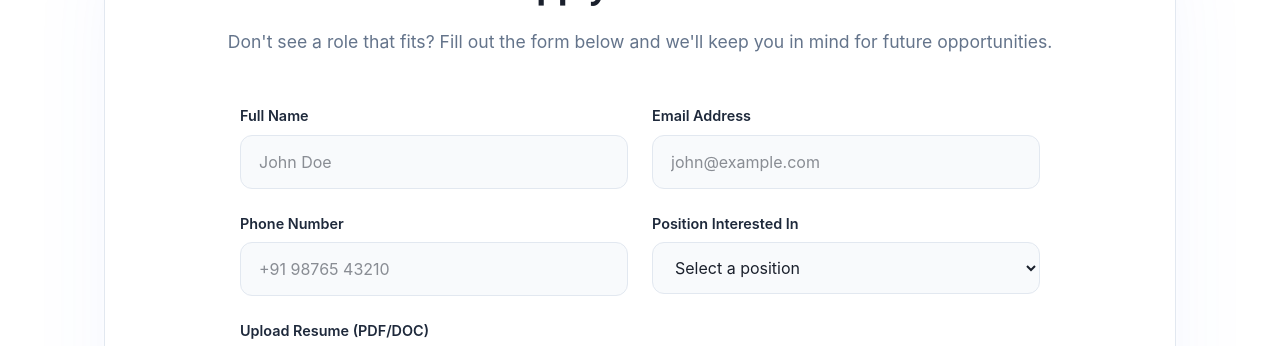
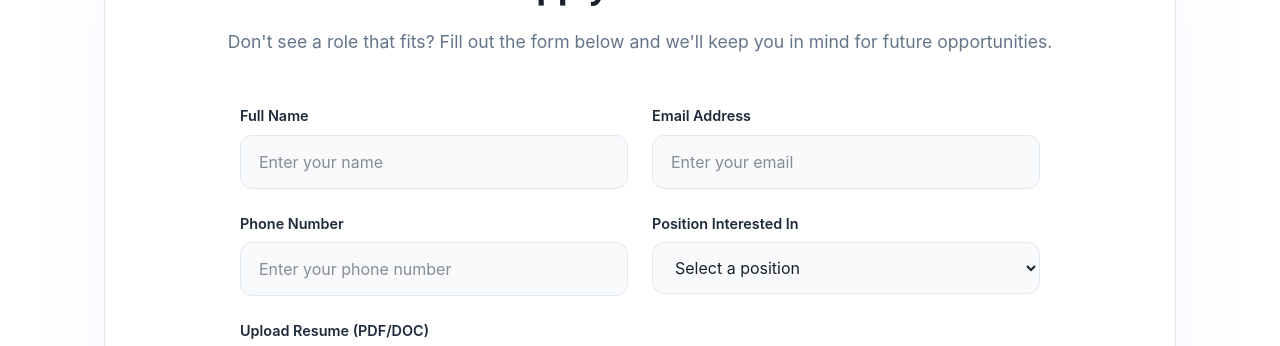
Before and after one commit to Target-blackbox/Kodryxai_official, a React (Vite) app: page /careers in a window 1280 px wide. Shown: the part 2720-3066 px from the top of the page. Built offline with nearby package versions, Linux system fonts and the light colour scheme; a small style sheet from the web is missing.

Commit message:
feat: add CareersPage component with job listings and application form

```diff
--- a/src/pages/CareersPage.tsx
+++ b/src/pages/CareersPage.tsx
@@ -184,7 +184,7 @@ const CareersPage = () => {
                       type="text"
                       id="name"
                       name="name"
-                      placeholder="John Doe"
+                      placeholder="Enter your name"
                       required
                       value={formData.name}
                       onChange={handleInputChange}
@@ -196,7 +196,7 @@ const CareersPage = () => {
                       type="email"
                       id="email"
                       name="email"
-                      placeholder="john@example.com"
+                      placeholder="Enter your email"
                       required
                       value={formData.email}
                       onChange={handleInputChange}
@@ -208,7 +208,7 @@ const CareersPage = () => {
                       type="tel"
                       id="phone"
                       name="phone"
-                      placeholder="+91 98765 43210"
+                      placeholder="Enter your phone number"
                       required
                       value={formData.phone}
                       onChange={handleInputChange}
@@ -260,7 +260,7 @@ const CareersPage = () => {
                       onChange={handleFileChange}
                     />
                     <div className="file-upload-content">
-                      <svg width="24" height="24" viewBox="0 0 24 24" fill="none" stroke="currentColor" strokeWidth="2" strokeLinecap="round" strokeLinejoin="round"><path d="M21 15v4a2 2 0 0 1-2 2H5a2 2 0 0 1-2-2v-4"/><polyline points="17 8 12 3 7 8"/><line x1="12" y1="3" x2="12" y2="15"/></svg>
+                      <svg width="24" height="24" viewBox="0 0 24 24" fill="none" stroke="currentColor" strokeWidth="2" strokeLinecap="round" strokeLinejoin="round"><path d="M21 15v4a2 2 0 0 1-2 2H5a2 2 0 0 1-2-2v-4" /><polyline points="17 8 12 3 7 8" /><line x1="12" y1="3" x2="12" y2="15" /></svg>
                       <span>{formData.resume ? formData.resume.name : "Drag & drop or click to upload"}</span>
                     </div>
                   </div>
```
